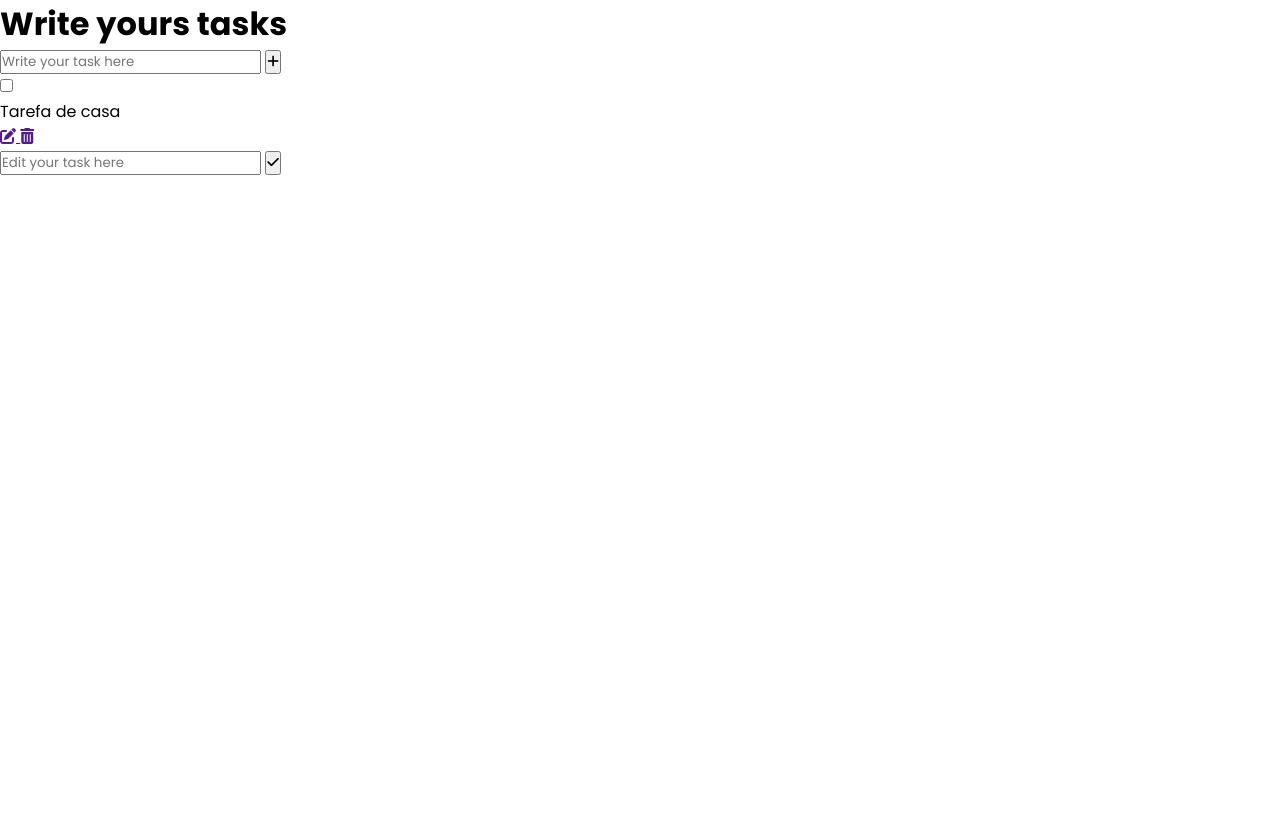
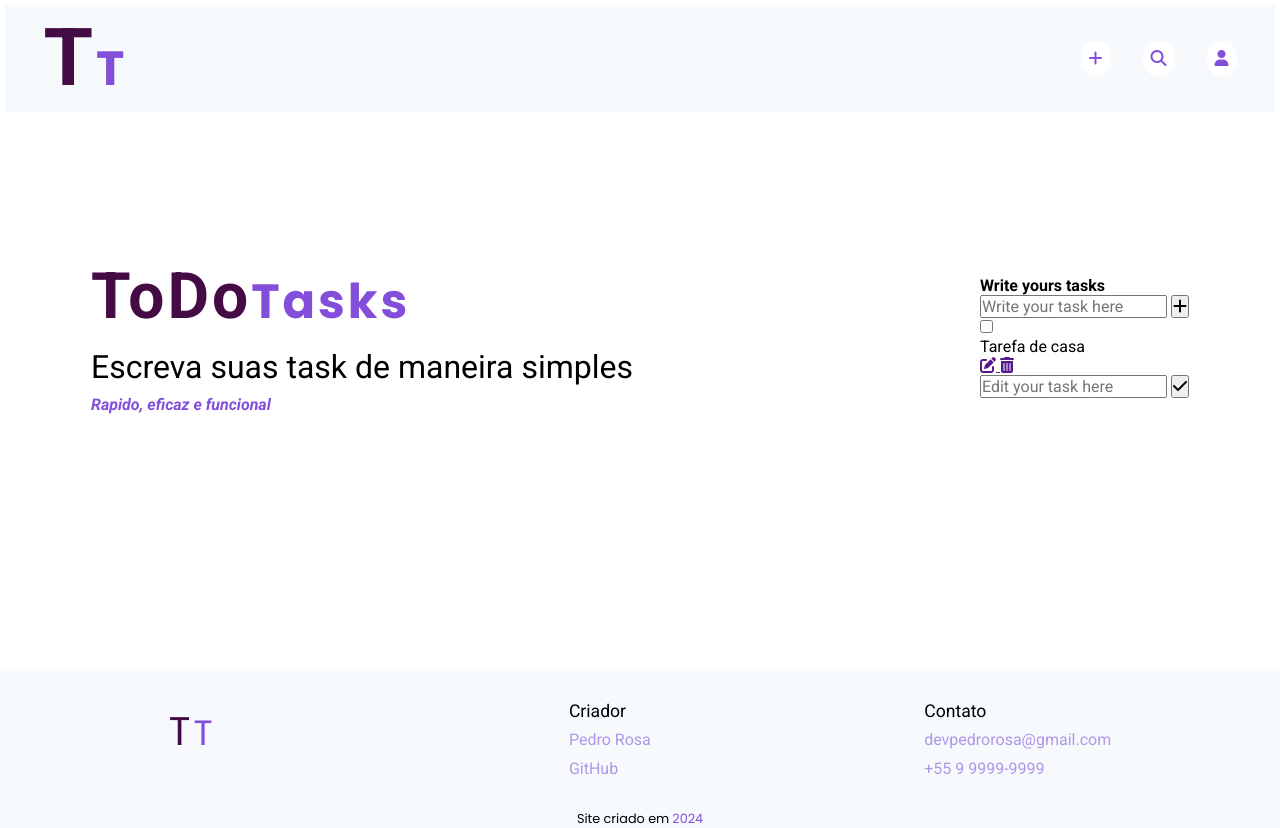
Before and after one commit to pedrorosa-dev/todo-php-psql, a PHP site: page / in a window 1280 px wide. Before the commit the page ends 175 px from the top, so only its background shows below. Run offline with PHP 8.4, Linux system fonts and the light colour scheme; some libraries are stand-ins or nearby versions.

Commit message:
feat: create a css for everthing less for the task

```diff
--- /dev/null
+++ b/assets/styles/footer.css
@@ -0,0 +1,58 @@
+.container-footer {
+  margin-top: 7rem;
+  padding: 2rem;
+  background-color: var(--background-white);
+}
+.container-footer-menu {
+  display: flex;
+  justify-content: space-around;
+}
+
+.logo-footer {
+  font-size: 2.2rem;
+  letter-spacing: 3px;
+  color: var(--foreground);
+  font-family: "Poppins", sans-serif;
+  margin-right: 5rem;
+}
+
+.todo-footer {
+  font-size: 2.5rem;
+  font-family: "Poppins", sans-serif;
+  color: #450b45;
+}
+
+.title-footer {
+  font-size: 1.1rem;
+}
+
+.direitos {
+  font-size: 0.8rem;
+  display: flex;
+  font-family: "Poppins", sans-serif;
+  width: 100%;
+  background-color: var(--background-white);
+  align-items: center;
+  justify-content: center;
+}
+
+.ano {
+  color: var(--foreground);
+  font-size: 0.8rem;
+  font-family: "Poppins", sans-serif;
+  margin-left: 3px;
+}
+
+.items-footer {
+  color: #814eda95;
+  text-decoration: none;
+  margin-top: 1rem;
+}
+.items-footer:hover {
+  transition: all 300ms;
+  color: #450b45;
+}
+
+.distancia {
+  margin-top: 0.6rem;
+}
--- /dev/null
+++ b/assets/styles/home.css
@@ -0,0 +1,44 @@
+.home-screen {
+  display: flex;
+  justify-content: space-evenly;
+  height: 55vh;
+  align-items: center;
+}
+
+.container-home {
+  margin-right: 16rem;
+}
+
+.text-home {
+  display: flex;
+  flex-direction: column;
+  gap: 0.6rem;
+}
+
+.todo-home {
+  font-size: 4rem;
+  color: rgb(69, 11, 69);
+}
+
+.title-home {
+  color: var(--foreground);
+  font-size: 3rem;
+  letter-spacing: 3px;
+  font-weight: bold;
+  font-family: "Poppins", sans-serif;
+}
+
+.text-principal-home {
+  font-size: 2rem;
+}
+
+.simples {
+  font-size: 2rem;
+}
+
+.text-secondary-home {
+  font-size: 1rem;
+  font-weight: bold;
+  font-style: italic;
+  color: var(--foreground);
+}
--- /dev/null
+++ b/assets/styles/navbar.css
@@ -0,0 +1,47 @@
+.navegate-bar {
+  background-color: khaki;
+  display: flex;
+  justify-content: space-between;
+  align-items: center;
+  background-color: var(--background-white);
+  padding: 0.4rem;
+  margin: 5px;
+}
+
+.logo {
+  margin-left: 2rem;
+  color: var(--foreground);
+  font-size: 3rem;
+  letter-spacing: 3px;
+  font-family: "Poppins", sans-serif;
+  border-radius: 35%;
+}
+
+.todo {
+  color: #450b45;
+  font-size: 5rem;
+}
+
+.navbar-container {
+  display: flex;
+  gap: 2rem;
+  margin: 2rem;
+  color: var(--foreground);
+}
+
+.navbar-content {
+  list-style: none;
+}
+
+.items-menu {
+  color: var(--foreground);
+  background-color: rgb(255, 255, 255);
+  padding: 0.5rem;
+  border-radius: 45%;
+}
+
+.items-menu:hover {
+  transition: all 300ms;
+  background-color: rgb(237, 235, 235);
+  color: rgb(60, 10, 60);
+}
--- a/assets/styles/styles.css
+++ b/assets/styles/styles.css
@@ -1,8 +1,16 @@
+@import url("https://fonts.googleapis.com/css2?family=Poppins:ital,wght@0,100;0,200;0,300;0,400;0,500;0,600;0,700;0,800;0,900;1,100;1,200;1,300;1,400;1,500;1,600;1,700;1,800;1,900&family=Roboto:ital,wght@0,100;0,300;0,400;0,500;0,700;0,900;1,100;1,300;1,400;1,500;1,700;1,900&display=swap");
 /* font-family: "Roboto", sans-serif;
 font-family: "Poppins", sans-serif; */
 * {
   padding: 0;
   margin: 0;
+  font-size: 16px;
   box-sizing: border-box;
-  font-family: "Poppins", sans-serif;
+  font-family: "Roboto", sans-serif;
 }
+
+:root {
+  --foreground: #824eda;
+  --white: #ffffff;
+  --background-white: #f6fafd;
+}
--- a/index.html
+++ b/index.html
@@ -7,24 +7,43 @@
       rel="stylesheet"
       href="https://cdnjs.cloudflare.com/ajax/libs/font-awesome/6.6.0/css/all.min.css"
     />
-    <link rel="preconnect" href="https://fonts.googleapis.com" />
-    <link rel="preconnect" href="https://fonts.gstatic.com" crossorigin />
-    <link
-      href="https://fonts.googleapis.com/css2?family=Roboto:ital,wght@0,100;0,300;0,400;0,500;0,700;0,900;1,100;1,300;1,400;1,500;1,700;1,900&display=swap"
-      rel="stylesheet"
-    />
-    <link rel="preconnect" href="https://fonts.googleapis.com" />
-    <link rel="preconnect" href="https://fonts.gstatic.com" crossorigin />
-    <link
-      href="https://fonts.googleapis.com/css2?family=Poppins:ital,wght@0,100;0,200;0,300;0,400;0,500;0,600;0,700;0,800;0,900;1,100;1,200;1,300;1,400;1,500;1,600;1,700;1,800;1,900&family=Roboto:ital,wght@0,100;0,300;0,400;0,500;0,700;0,900;1,100;1,300;1,400;1,500;1,700;1,900&display=swap"
-      rel="stylesheet"
-    />
     <link rel="stylesheet" href="./assets/styles/styles.css" />
+    <link rel="stylesheet" href="./assets/styles/navbar.css" />
+    <link rel="stylesheet" href="./assets/styles/home.css" />
+    <link rel="stylesheet" href="./assets/styles/footer.css" />
     <title>ToDo-task</title>
   </head>
   <body>
+    <header class="navegate-bar">
+      <h1 class="logo"><span class="todo">T</span>T</h1>
+      <ul class="navbar-container">
+        <li class="navbar-content">
+          <a href="#" class="items-menu"> <i class="fa-solid fa-plus"></i></a>
+        </li>
+        <li class="navbar-content">
+          <a href="#" class="items-menu"
+            ><i class="fa-solid fa-magnifying-glass"></i
+          ></a>
+        </li>
+        <li class="navbar-content">
+          <a href="#" class="profile items-menu"
+            ><i class="fa-solid fa-user"></i
+          ></a>
+        </li>
+      </ul>
+    </header>
+    <section class="home-screen">
+      <div class="container-home">
+        <div class="text-home">
+          <div class="title-home"><span class="todo-home">ToDo</span>Tasks</div>
+          <div class="text-principal-home">
+            Escreva suas task de maneira <span class="simples">simples</span>
+          </div>
+          <div class="text-secondary-home">Rapido, eficaz e funcional</div>
+        </div>
+      </div>
       <div id="to-do">
-      <h1>Write yours tasks</h1>
+        <h3>Write yours tasks</h3>
         <form action="" method="post" class="to-do-form">
           <input
             type="text"
@@ -68,5 +87,33 @@
           </div>
         </div>
       </div>
+    </section>
+
+    <footer class="container-footer">
+      <div class="container-footer-menu">
+        <div class="logo-footer"><span class="todo-footer">T</span>T</div>
+        <div class="container-creator">
+          <span class="title-footer">Criador</span>
+          <p class="distancia">
+            <a href="#" class="items-footer">Pedro Rosa</a>
+          </p>
+          <p class="distancia">
+            <a href="#" class="items-footer">GitHub</a>
+          </p>
+        </div>
+        <div class="contact-container">
+          <div class="contact-content">
+            <span class="title-footer">Contato</span>
+            <p class="distancia">
+              <a href="#" class="items-footer">devpedrorosa@gmail.com</a>
+            </p>
+            <p class="distancia">
+              <a href="#" class="items-footer">+55 9 9999-9999</a>
+            </p>
+          </div>
+        </div>
+      </div>
+    </footer>
+    <div class="direitos">Site criado em <span class="ano"> 2024</span></div>
   </body>
 </html>
```
Lines whose indentation alone changed are shown as unchanged.
